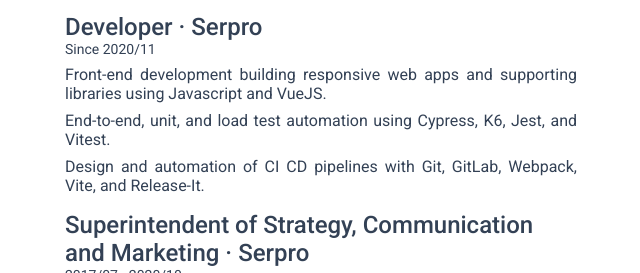
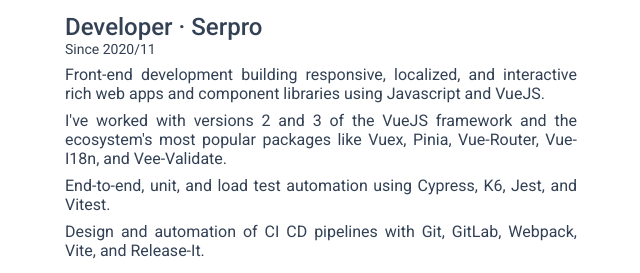
Before and after one commit to joaomelo/profile, a website built with Vite: page site/index.html in a window 1280 px wide. Shown: the part 522-795 px from the top of the page, without its empty margins (319-959 px from the left). Built offline with nearby package versions, Linux system fonts and the light colour scheme.

Commit message:
chore: text improvements

```diff
--- a/site/index.html
+++ b/site/index.html
@@ -98,8 +98,13 @@
       <h2>Developer · Serpro</h2>
       <p class="period">Since 2020/11</p>
       <p class="description">
-        Front-end development building responsive web apps and supporting
-        libraries using Javascript and VueJS.
+        Front-end development building responsive, localized, and interactive
+        rich web apps and component libraries using Javascript and VueJS.
+      </p>
+      <p class="description">
+        I've worked with versions 2 and 3 of the VueJS framework and the
+        ecosystem's most popular packages like Vuex, Pinia, Vue-Router,
+        Vue-I18n, and Vee-Validate.
       </p>
       <p class="description">
         End-to-end, unit, and load test automation using Cypress, K6, Jest, and
```
